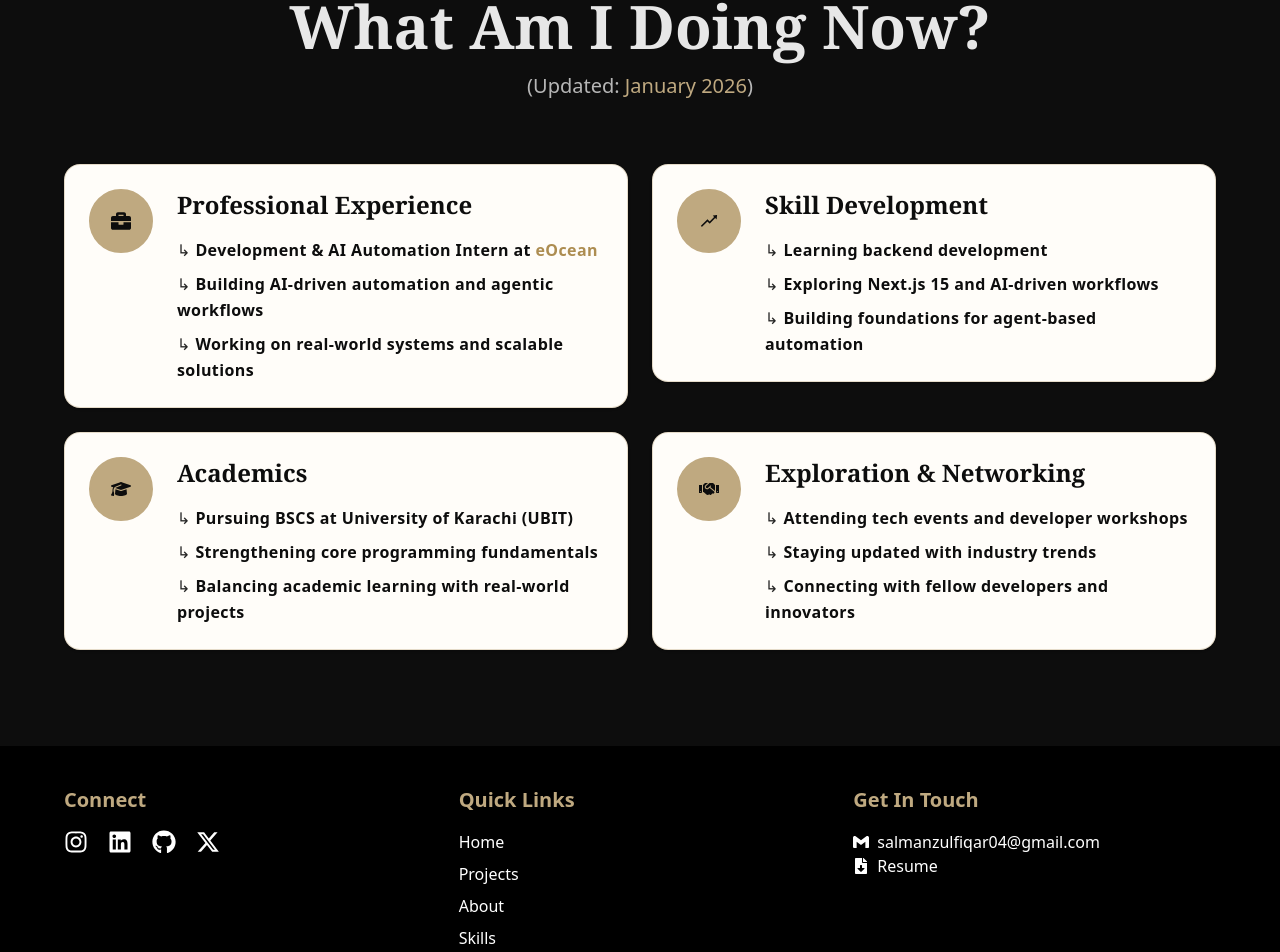
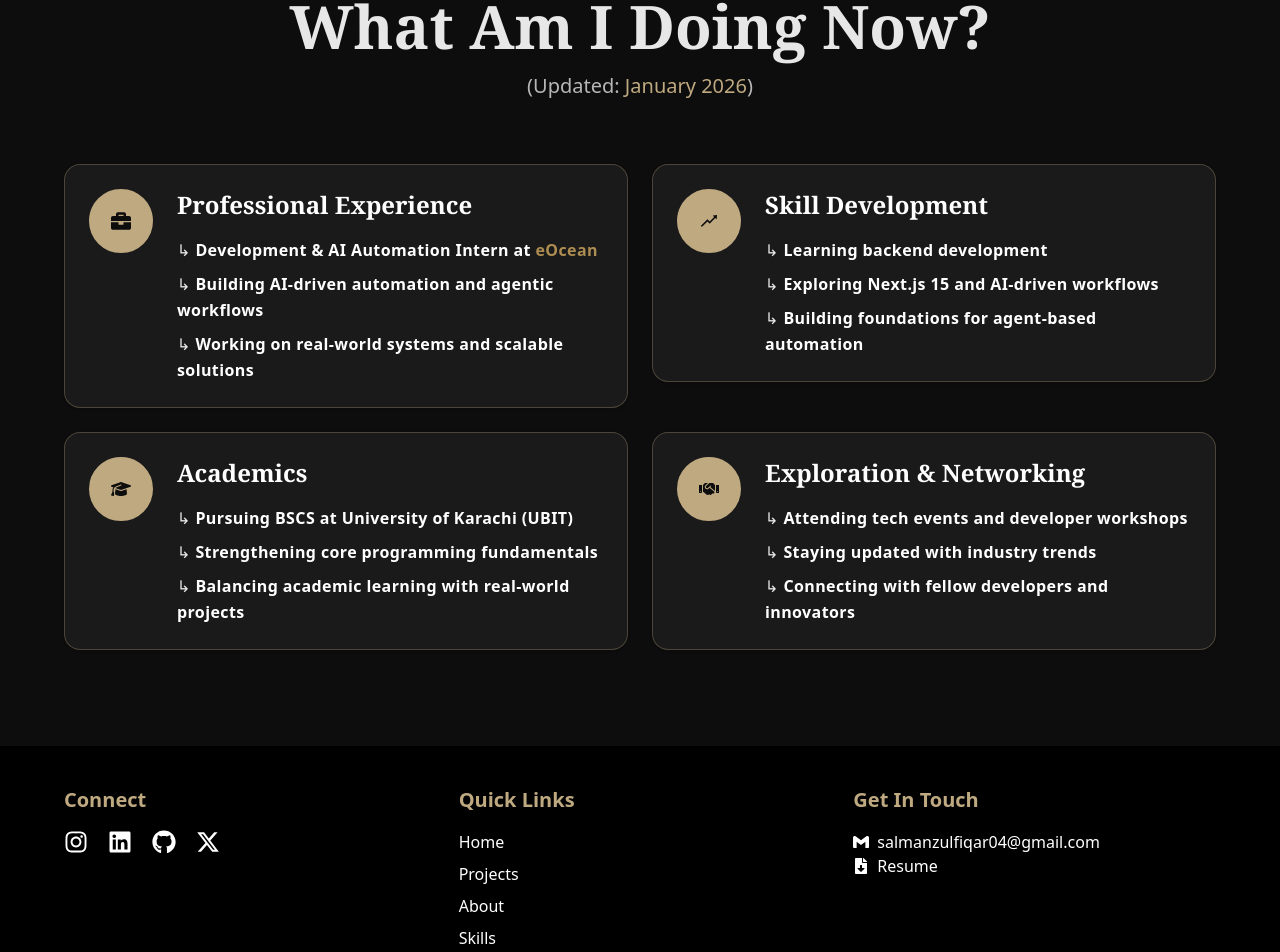
Before and after one commit to SalmanZulfiqarShaikh/Salman-Portfolio, a React (Vite) app: page / in a window 1280 px wide. Shown: the part 3350-4302 px from the top of the page. Built offline with nearby package versions, Linux system fonts and the light colour scheme; a web font is replaced by a local one.

Commit message:
dark mode fix!!!

```diff
--- a/src/components/UptoCard.jsx
+++ b/src/components/UptoCard.jsx
@@ -1,27 +1,40 @@
 import React from "react";
+import { useTheme } from "../contexts/theme";
 
 function UptoCard({ title, points, icon: Icon }) {
+  const { themeMode } = useTheme();
+
+  // Dynamic colors
+  const cardBg = themeMode === "dark" ? "bg-[#1a1a1a]" : "bg-[#fffdf9]";
+  const hoverBg = themeMode === "dark" ? "hover:bg-[#2a2a2a]" : "hover:bg-[#bfa980]/10";
+  const borderColor = themeMode === "dark" ? "border-[#bfa980]/30" : "border-[#bfa980]/40";
+  const titleColor = themeMode === "dark" ? "text-white" : "text-[#0d0d0d]";
+  const textColor = themeMode === "dark" ? "text-white/90" : "text-[#0d0d0d]/90";
+  const pointColor = themeMode === "dark" ? "text-white" : "text-[#0d0d0d]";
+  const iconBg = themeMode === "dark" ? "bg-[#bfa980] border-[#bfa980]" : "bg-[#bfa980] border-[#bfa980]";
+  const iconColor = themeMode === "dark" ? "text-[#0d0d0d]" : "text-[#0d0d0d]";
+
   return (
-    <div className="flex gap-6 border border-[#bfa980]/40 rounded-2xl p-6 bg-[#fffdf9] hover:bg-[#bfa980]/10 transition-all duration-300 shadow-sm hover:shadow-md">
+    <div className={`flex gap-6 border ${borderColor} rounded-2xl p-6 ${cardBg} ${hoverBg} transition-all duration-300 shadow-sm hover:shadow-md`}>
       {/* Circular Icon */}
       <div className="flex-shrink-0">
-        <div className="w-16 h-16 flex items-center justify-center rounded-full border-2 border-[#bfa980] bg-[#bfa980] text-[#0d0d0d]">
+        <div className={`w-16 h-16 flex items-center justify-center rounded-full border-2 ${iconBg} ${iconColor}`}>
           <Icon className="text-xl" />
         </div>
       </div>
 
       {/* Content */}
       <div className="flex-1">
-        <h2 className="text-2xl font-serif font-semibold text-[#0d0d0d] mb-4">
+        <h2 className={`text-2xl font-serif font-semibold ${titleColor} mb-4 transition-colors duration-300`}>
           {title}
         </h2>
         <ul className="space-y-2">
           {points.map((point, i) => (
             <li
               key={i}
-              className="text-[#0d0d0d]/90 font-medium tracking-wide leading-relaxed"
+              className={`${textColor} font-medium tracking-wide leading-relaxed transition-colors duration-300`}
             >
-              ↳ <span className="font-semibold text-[#0d0d0d]">{point}</span>
+              ↳ <span className={`font-semibold ${pointColor}`}>{point}</span>
             </li>
           ))}
         </ul>
```
